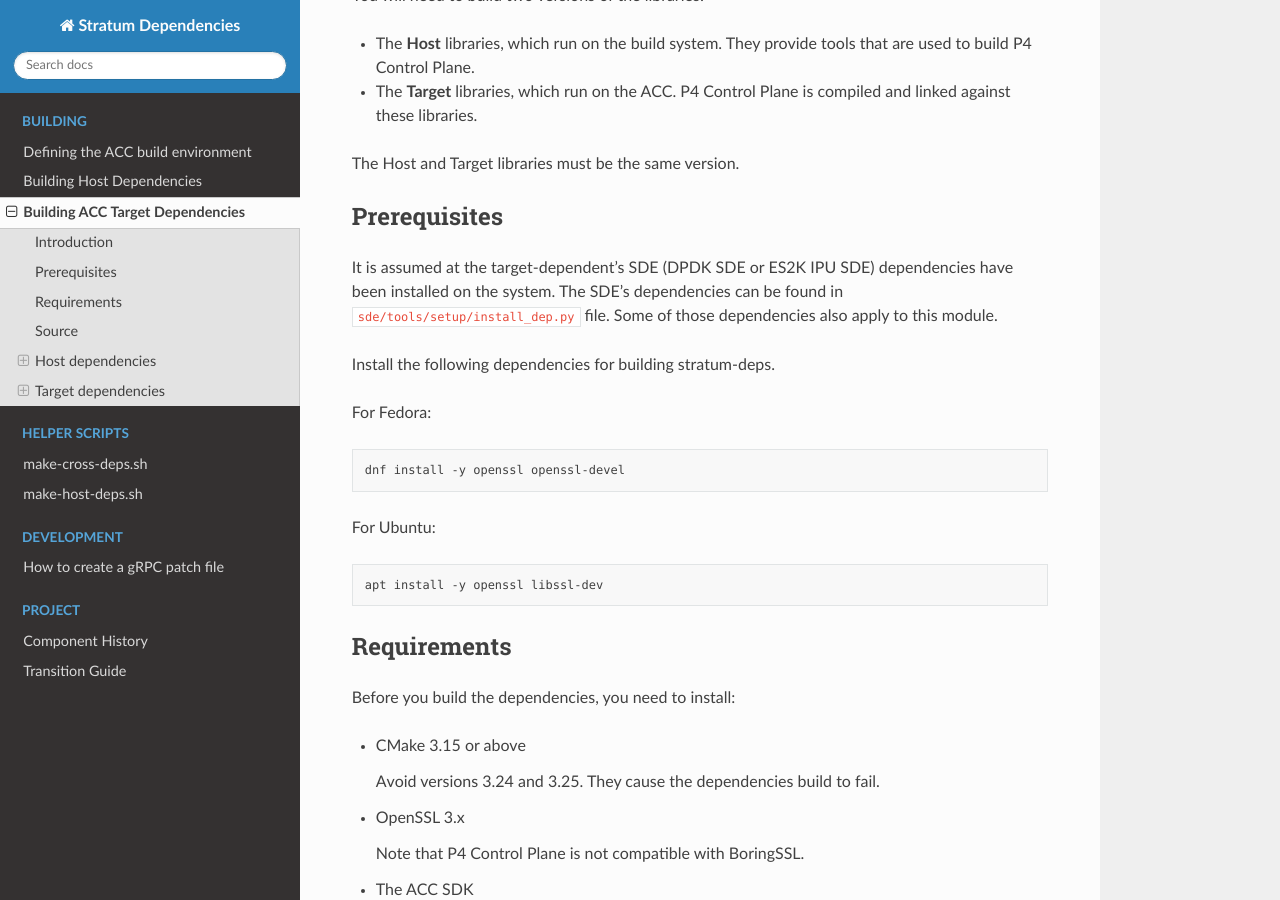
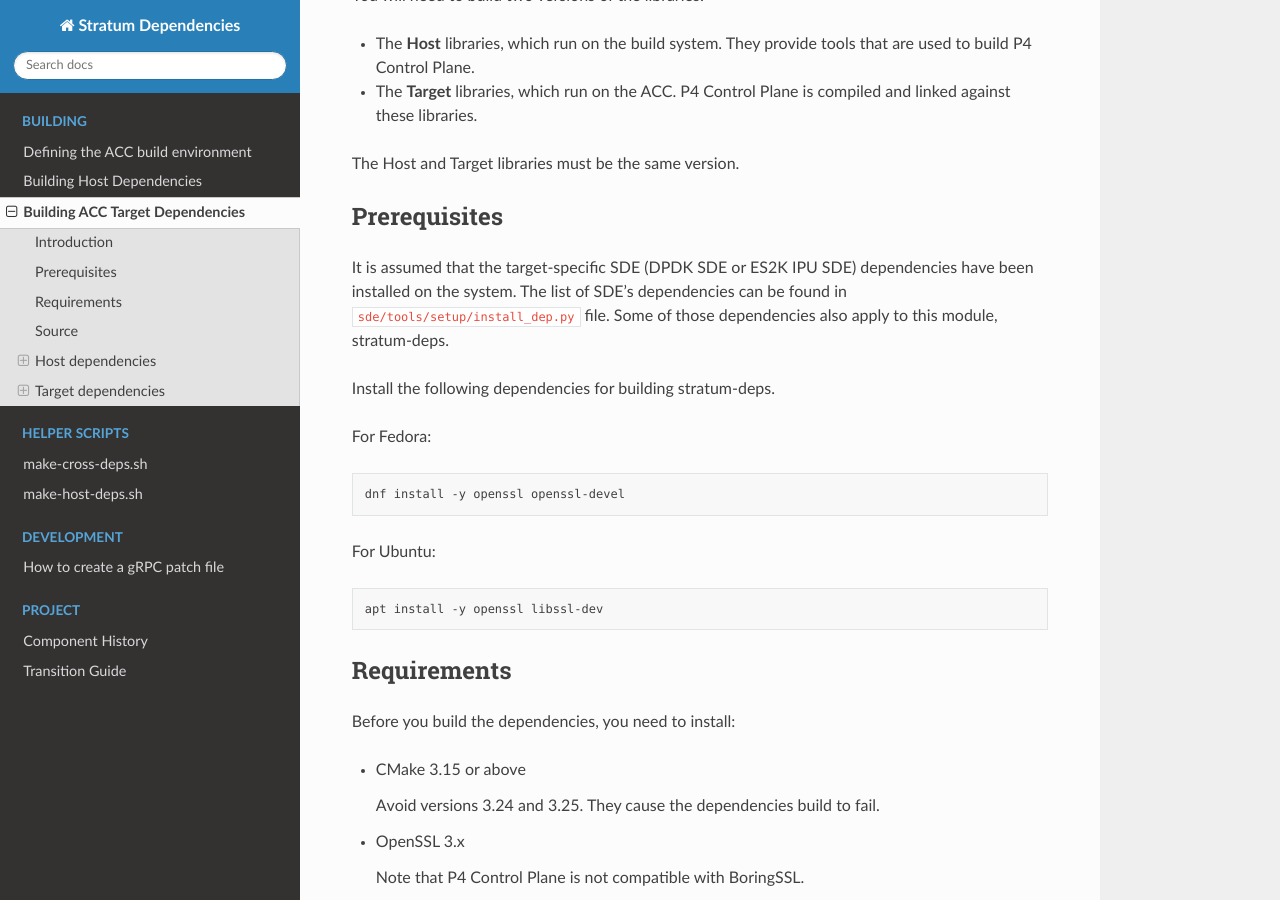
Before and after one commit to ipdk-io/stratum-deps, a Sphinx documentation site: the page built from docs/building-acc-target-deps.md, in a window 1280 px wide and 900 px high, scrolled down 424 px. Built offline with Sphinx 7.4.7 and the Read the Docs theme 2.0.0, drawn with Linux system fonts in a browser that asks for light colours.

Commit message:
Fixes based on review comments
Signed-off-by: Sabeel Ansari <sabeel.ansari@intel.com>

```diff
--- a/docs/building-acc-target-deps.md
+++ b/docs/building-acc-target-deps.md
@@ -24,7 +24,10 @@
 
 ## Prerequisites
 
-It is assumed at the target-dependent's SDE (DPDK SDE or ES2K IPU SDE) dependencies have been installed on the system. The SDE's dependencies can be found in `sde/tools/setup/install_dep.py` file. Some of those dependencies also apply to this module.
+It is assumed that the target-specific SDE (DPDK SDE or ES2K IPU SDE)
+dependencies have been installed on the system. The list of SDE's dependencies
+can be found in `sde/tools/setup/install_dep.py` file. Some of those
+dependencies also apply to this module, stratum-deps.
 
 Install the following dependencies for building stratum-deps.
 
```
Also changed, not shown: docs/building-host-deps.md (+4 -1 lines).
